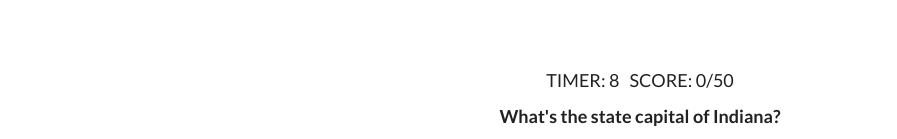
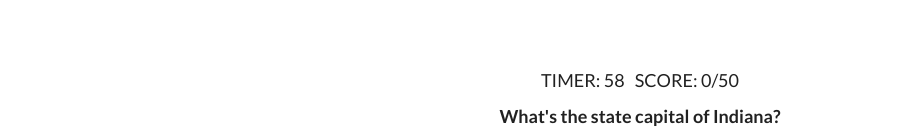
Before and after one commit to charcodes24/states-and-capitals, a React (Create React App) app: page /quiz in a window 1280 px wide. Both pictures are taken after a click on the button "Start Quiz!". Shown: the part 165-304 px from the top of the page, without its empty margins (0-897 px from the left). Built offline with nearby package versions, Linux system fonts and the light colour scheme; data requests are answered from the project's data file.

Commit message:
Reset Timer to 60s

```diff
--- a/src/QuizComponents/QuestionItem.js
+++ b/src/QuizComponents/QuestionItem.js
@@ -2,7 +2,7 @@ import { useState, useEffect } from "react";
 import ScoreCard from "./ScoreCard";
 
 function QuestionItem({ state, answer, nextQuestion, score, handleInput, resetQuiz }) {
-    const [timer, setTimer] = useState(10)
+    const [timer, setTimer] = useState(60)
     const {name, "answers":{answer1, answer2, answer3, answer4} } = state
 
     useEffect(() => {
```
